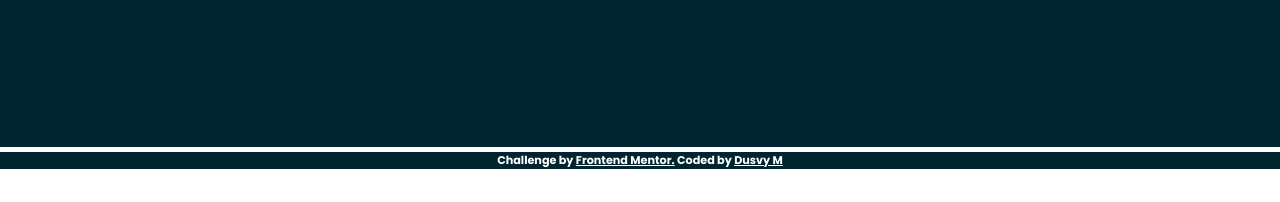
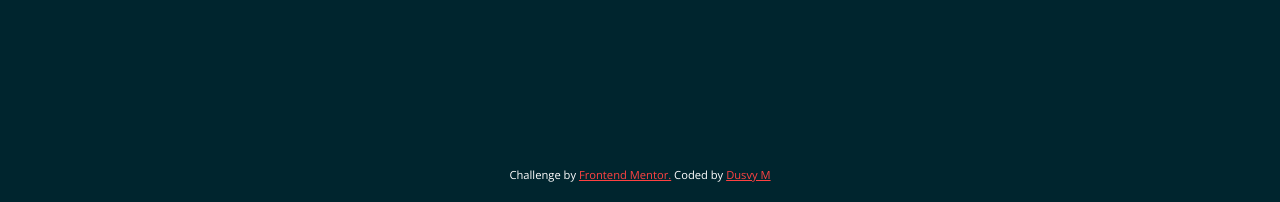
Before and after one commit to dovelm/FEM-huddle-landing-page-with-curved-sections-master, a plain HTML site: page index.html in a window 1280 px wide. Shown: the part 4804-5006 px from the top of the page. Before the commit the page ends 4983 px from the top, so only its background shows below. Drawn offline with nearby package versions, Linux system fonts and the light colour scheme; files whose address does not match are found by name.

Commit message:
Update style.css

```diff
--- a/style.css
+++ b/style.css
@@ -330,16 +330,14 @@ body{
     font-size: 2.3rem;
 }
 .attribution {
-    margin-top: 5px;
-    margin-bottom: 10px;
+    padding:20px 0;
     font-size: 0.7rem;
     text-align: center;
-    font-weight: 400;
-    color:var(--neutral-white);
+    font-weight: 500;
+    font-family: var(--secundary-font-family);
 }
 .attribution a {
-    color:var(--neutral-white);
-    font-weight: 500;
+    color:var(--orange-color);
 }
 
 /*media queries*/
```
